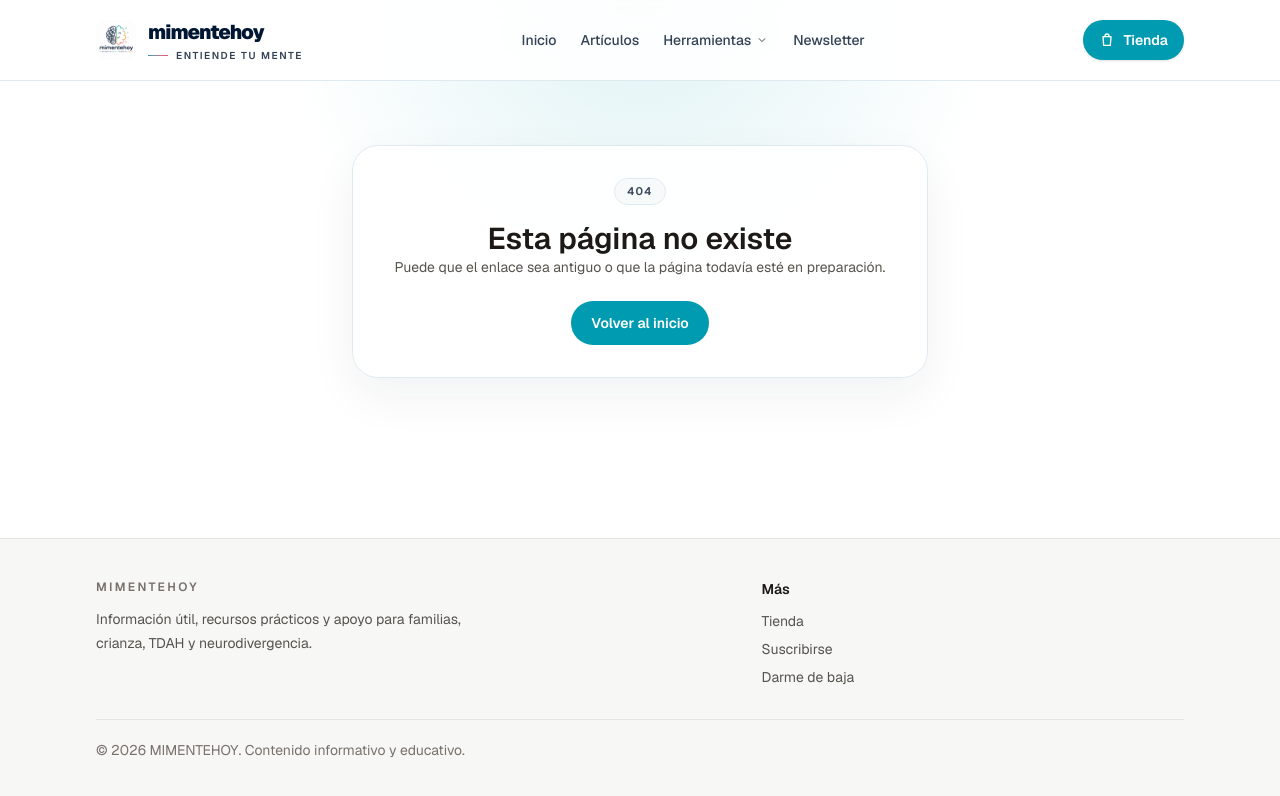
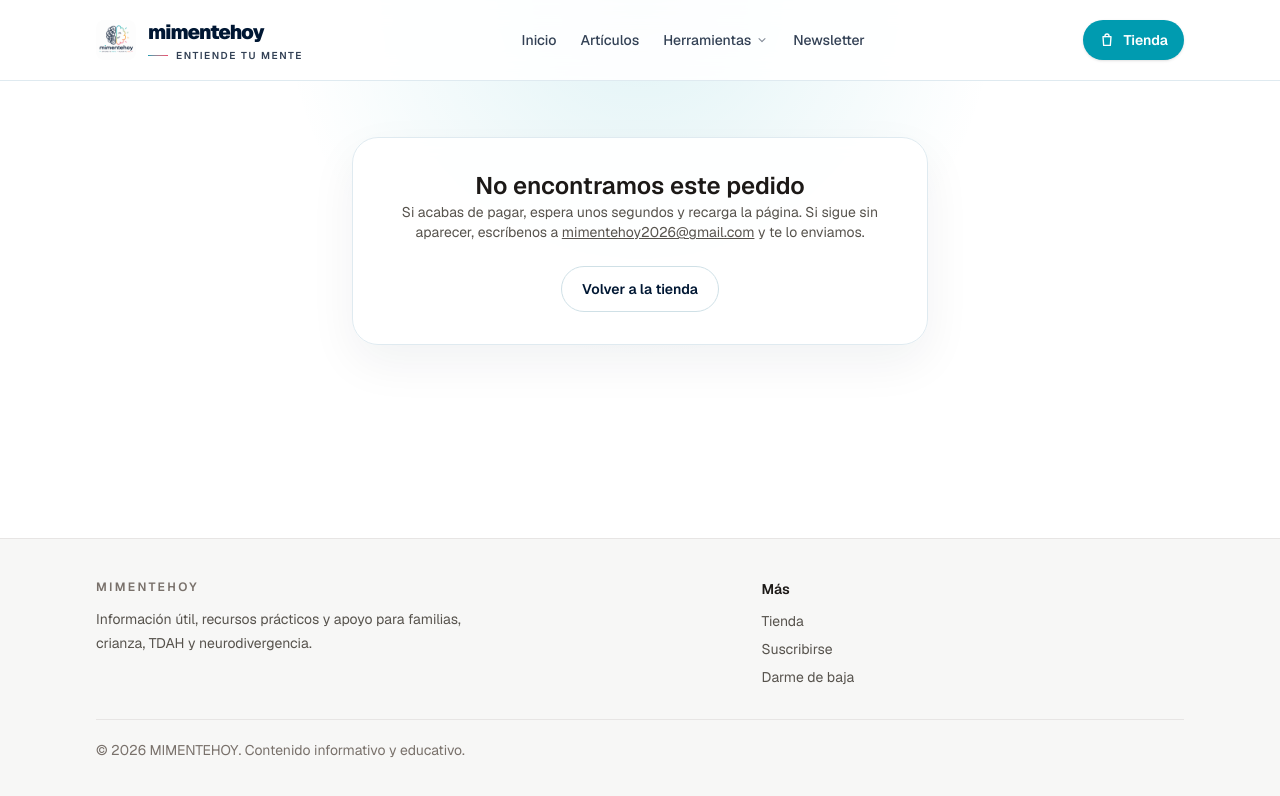
Before and after one commit to mimentehoy/mimentehoy-web, a Next.js app in the folder apps/web/: page /gracias in a window 1280 px wide. Before the commit this address had no page. Shown: the top 796 px of the page. Built offline with nearby package versions, Linux system fonts and the light colour scheme.

Commit message:
Pasarela Stripe: página /gracias con descargas [skip netlify]

```diff
--- /dev/null
+++ b/apps/web/src/app/gracias/page.tsx
@@ -0,0 +1,74 @@
+import Link from "next/link";
+import type { Metadata } from "next";
+import { euros, productoPago } from "@/lib/productos-pago";
+import { sesionPagada } from "@/lib/stripe";
+
+export const metadata: Metadata = {
+  title: "Gracias por tu compra",
+  robots: { index: false, follow: false },
+};
+
+export default async function GraciasCompraPage({
+  searchParams,
+}: {
+  searchParams: Promise<{ session_id?: string }>;
+}) {
+  const { session_id } = await searchParams;
+  const sesion = await sesionPagada(session_id);
+  const producto = sesion ? productoPago(sesion.metadata?.producto) : null;
+
+  if (!sesion || !producto) {
+    return (
+      <main className="container-shell py-10 sm:py-14">
+        <div className="mx-auto max-w-xl section-shell p-8 text-center">
+          <h1 className="text-2xl font-semibold text-stone-900">No encontramos este pedido</h1>
+          <p className="mt-4 text-sm text-stone-600">
+            Si acabas de pagar, espera unos segundos y recarga la página. Si sigue sin aparecer, escríbenos a{" "}
+            <a className="underline" href="mailto:mimentehoy2026@gmail.com">mimentehoy2026@gmail.com</a> y te lo
+            enviamos.
+          </p>
+          <Link href="/tienda" className="secondary-button mt-6">
+            Volver a la tienda
+          </Link>
+        </div>
+      </main>
+    );
+  }
+
+  const email = sesion.customer_details?.email;
+
+  return (
+    <main className="container-shell py-10 sm:py-14">
+      <div className="mx-auto max-w-xl section-shell p-8 text-center">
+        <p className="text-xs font-semibold uppercase tracking-wider text-stone-500">
+          Pago completado · {euros(sesion.amount_total ?? producto.centimos)}
+        </p>
+        <h1 className="mt-2 text-2xl font-semibold text-stone-900">¡Gracias! Aquí tienes {producto.nombre}</h1>
+
+        <div className="mt-6 flex flex-col gap-3">
+          {producto.archivos.map((a, i) => (
+            <a
+              key={a.ruta}
+              href={`/api/descarga?s=${encodeURIComponent(sesion.id)}&i=${i}`}
+              className="primary-button w-full !py-3.5"
+            >
+              Descargar {a.etiqueta}
+            </a>
+          ))}
+        </div>
+
+        <p className="mt-6 text-sm text-stone-600">
+          {email ? (
+            <>
+              El recibo de tu compra llegará a <strong>{email}</strong>.{" "}
+            </>
+          ) : null}
+          Guarda esta página en favoritos: el enlace de descarga sigue funcionando más adelante.
+        </p>
+        <Link href="/tienda" className="secondary-button mt-6">
+          Ver más libros y kits
+        </Link>
+      </div>
+    </main>
+  );
+}
```
